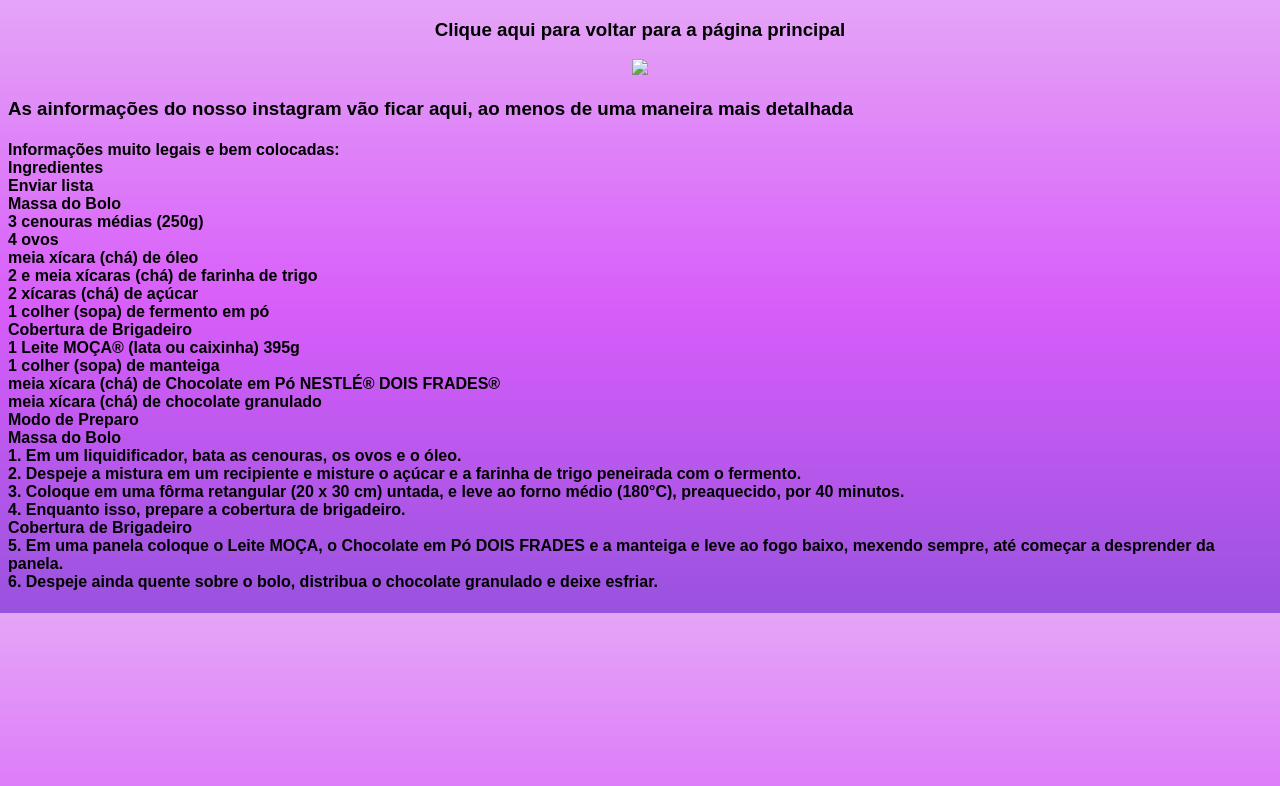
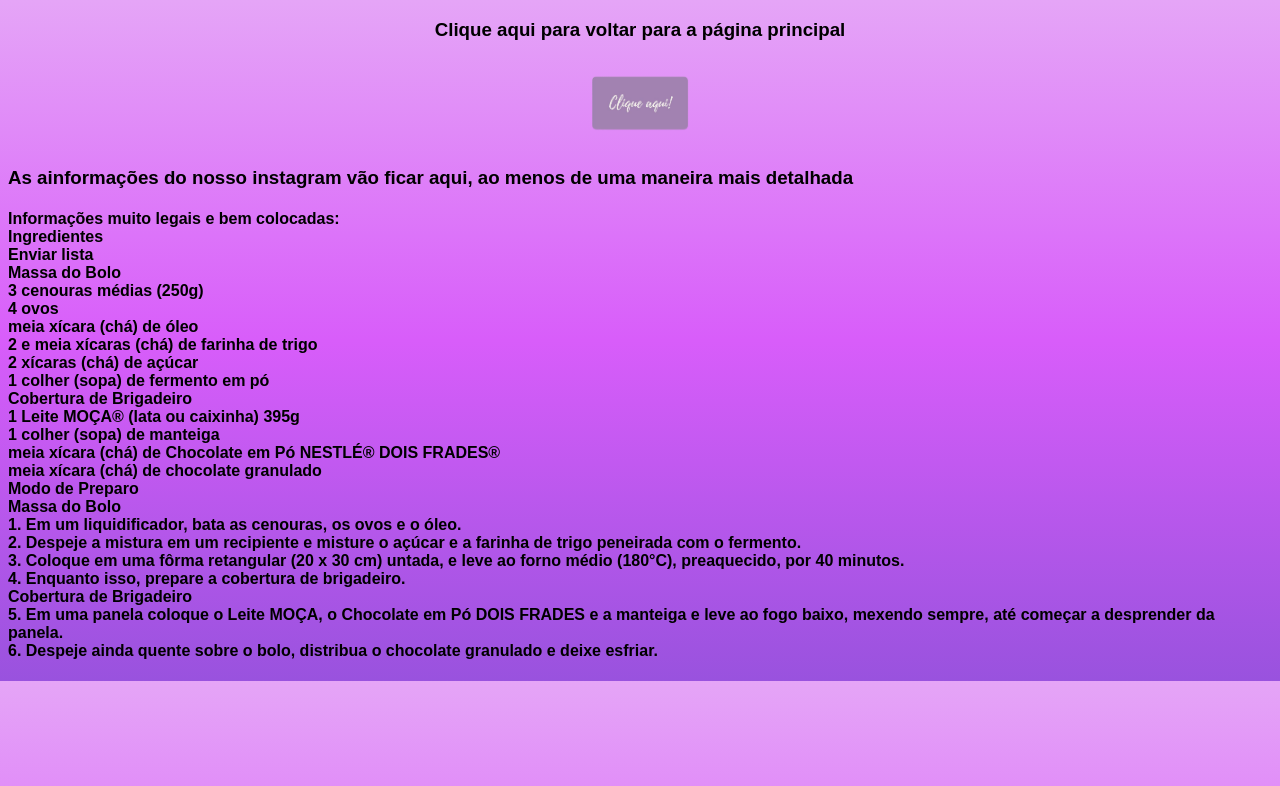
Before and after one commit to AWProjectsS/RelatosAnsiosos, a plain HTML site: page html/pau2.html in a window 1280 px wide. Drawn offline with Linux system fonts and the light colour scheme; files that its build step writes are made by us from their sources.

Commit message:
Update pau2.html

```diff
--- a/html/pau2.html
+++ b/html/pau2.html
@@ -7,7 +7,9 @@
 </head>
 <body>
     <center><h3>Clique aqui para voltar para a página principal</h3>
-    <a href="../html/pau.html"><img width=150px src="clique aqui bella2.png"></a></center>
+    <a href="../html/pau.html">
+    <img width=150px src="../img/clique aqui bella2.png">
+    </a></center>
     <h3>As ainformações do nosso instagram vão ficar aqui, ao menos de uma maneira mais detalhada</h3>
     <h4>Informações muito legais e bem colocadas:<br>
 
```
